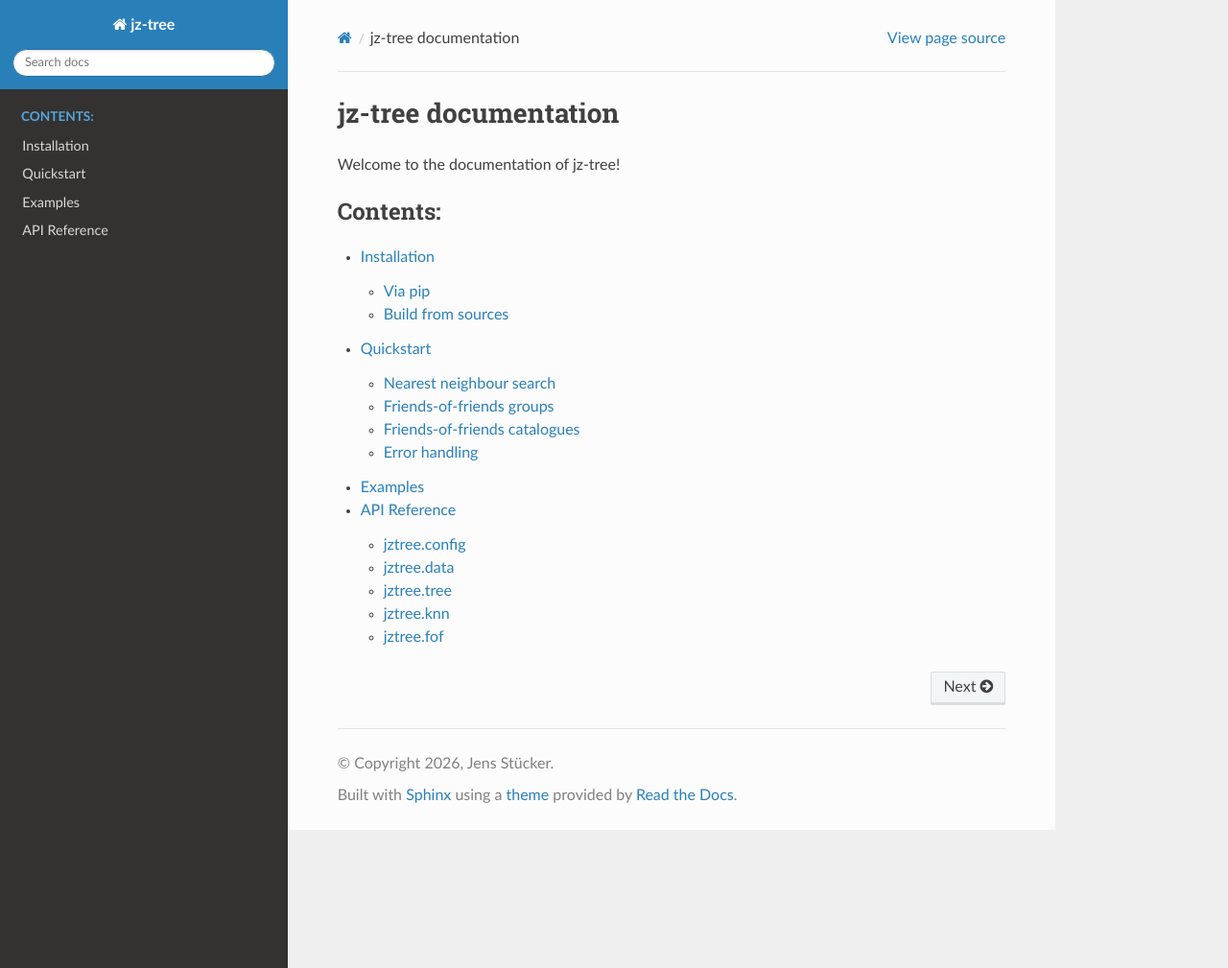
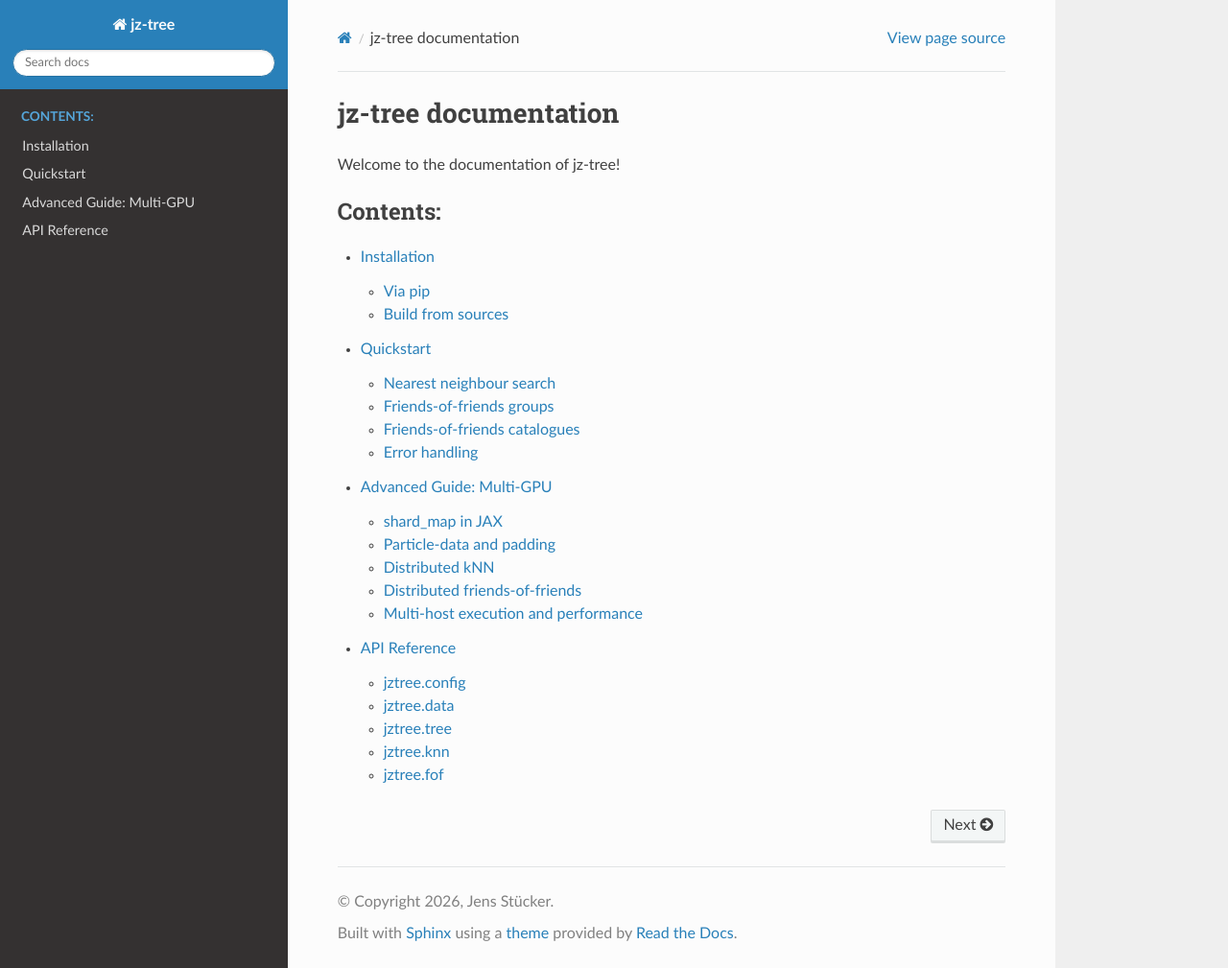
Before and after one commit to jstuecker/jztree, a Sphinx documentation site: the page built from docs/index.rst, in a window 1280 px wide and 1009 px high. Shown: the whole window at 96% size. Built offline with Sphinx 7.4.7 and the Read the Docs theme 3.1.0, drawn with Linux system fonts in a browser that asks for light colours; some of the changed lines change nothing that is shown.

Commit message:
added a multi-gpu-guide to docs

````diff
--- a/docs/examples.md
+++ /dev/null
@@ -1,2 +0,0 @@
-# Examples
-some examples
--- a/docs/index.rst
+++ b/docs/index.rst
@@ -9,5 +9,5 @@ Welcome to the documentation of jz-tree!
 
    installation.md
    quickstart.md
-   examples.md
+   multi_gpu_guide.md
    api.rst
--- /dev/null
+++ b/docs/multi_gpu_guide.md
@@ -0,0 +1,331 @@
+# Advanced Guide: Multi-GPU
+This is a guide on how to use the multi-GPU functionality in **jz-tree**. All functionality works both in
+cases with a single host and multiple GPUs (e.g. if you allocate 4 GPUs on a single node with 1 task)
+or in multi-host multi-GPU setups (e.g. 4 nodes with 4 GPUs each with 16 tasks).
+
+However, to start with a simple interactive scenario, this guide assumes you are executing this
+interactively with a single host on a multi-GPU system. For a multi-host case, the main difference
+is that you'd need to execute `jax.distributed_initialize()` at the beginning, as we will explain later.
+
+Let us start by importing the relevant modules and by declaring a mesh that includes all available
+GPUs:
+
+
+```python
+import jax
+import jax.numpy as jnp
+from jax.sharding import PartitionSpec as P
+import jztree as jz
+from jztree_utils import ics
+import numpy as np
+
+mesh = jax.make_mesh((jax.device_count(),), axis_names=("gpus",), axis_types=jax.sharding.AxisType.Auto)
+```
+
+## shard_map in JAX
+All the multi-GPU code in **jz-tree** is assumed to run from inside a [shard_map](https://docs.jax.dev/en/latest/notebooks/shard_map.html) in JAX. We will briefly reiterate the most important concepts here.
+
+Normally, JAX takes a global perspective on arrays that are distributed across several devices,
+and it permits calling global operations that may internally rearrange the data between
+devices (i.e. it may change the 'sharding'). However, this model is not very useful for scenarios
+where data may be padded and imbalanced between devices.
+
+A `shard_map` instead allows writing a program locally from the perspective of a single device
+(i.e. we only see locally available data), and it allows us
+to declare explicit communication directives between devices. The context inside a `shard_map`
+is very similar to that of an MPI program. The `shard_map` is an interface that switches
+between the perspectives.
+
+Consider the following example:
+
+
+```python
+@jax.jit
+@jax.shard_map(in_specs=P(), out_specs=(P("gpus"), P("gpus"), P()), mesh=mesh)
+def f(seed):
+    # Here, we write code from the perspective of one GPU
+    # that may communicate with others
+
+    rank = jax.lax.axis_index("gpus")
+    pos = jax.random.uniform(jax.random.key(seed + rank), (10000, 3))
+
+    loc = jnp.sum(pos**2)
+    total = jax.lax.psum(loc, axis_name="gpus")
+
+    print("inside", jax.typeof(pos), jax.typeof(loc), jax.typeof(total))
+
+    return pos, loc.reshape(1,), total
+
+pos, loc, total = f(0)
+
+print("outside", jax.typeof(pos), jax.typeof(loc), jax.typeof(total))
+```
+
+    inside float32[10000,3]{V:gpus} float32[]{V:gpus} float32[]
+    outside float32[40000,3] float32[4] float32[]
+
+
+For each input and output of the function, we declare a partition spec that tells JAX how the
+data is supposed to be split (in the input) or joined across the GPUs. `P()` means replication
+across all GPUs (therefore, not changing the shape), `P("gpus")` means that the data should be
+split in inputs and tiled in outputs along the "gpus" axis of the provided mesh. `None` can be used
+to indicate a static parameter.
+
+Inside the function, you can see that we create random numbers with different seeds on each device
+and then we calculate on each GPU locally the sum of squares and later do `jax.lax.psum` (involving
+communication) that gets us the global sum.
+
+With `jax.typeof` we can check the types, revealing that `pos` and `loc` vary across GPUs, but
+`total` is the same number on every device. **JAX**'s `shard_map` always tiles the varying outputs; this is why
+we had to reshape `loc` to be 1D, otherwise we get an error here.
+
+This behavior is actually very inconvenient when working with particle data that may be padded and
+have imbalances and some scalar info (like the particle number or masses). This is why in **jz-tree** we have defined a modified version `expanding_shard_map`:
+
+
+```python
+def f(seed):
+    rank, ndev, axis_name = jz.comm.get_rank_info()
+    print("rank info:", rank, ndev, axis_name)
+
+    pos = jax.random.uniform(jax.random.key(seed + rank), (10000, 3))
+
+    loc = jnp.sum(pos**2)
+    total = jax.lax.psum(loc, axis_name=axis_name)
+
+    print("inside", jax.typeof(pos), jax.typeof(loc), jax.typeof(total))
+
+    return pos, loc, total
+
+f_smapped = jz.jax_ext.expanding_shard_map(f, out_specs=(P(-1), P(-1), P()), in_specs=P(), mesh=mesh)
+f_smapped_jitted = jax.jit(f_smapped)
+
+pos, loc, total = f_smapped_jitted(0)
+
+print("outside", pos.shape, loc.shape, total.shape)
+```
+
+    rank info: JitTracer(int32[]{V:gpus}) 4 ('gpus',)
+    inside float32[10000,3]{V:gpus} float32[]{V:gpus} float32[]
+    outside (4, 10000, 3) (4,) ()
+
+
+Note the following main differences:
+* Varying outputs get an extra leading dimension with length **ndev**
+* The function allows us to put `P(-1)` as a partition spec (this is not a standard **JAX** feature, [but I requested it](https://github.com/jax-ml/jax/issues/34752)). This simply shards across all dimensions that are in the provided mesh. This allows code to stay agnostic of how mesh axes are named and of their shapes. (E.g. if you provided a mesh with two axes, e.g. ("nodes", "gpus") to the code above, it would still work.)
+* We call a function `jz.comm.get_rank_info` that gets information about the mesh, allowing us not to hard-code axis names.
+
+The code above still has the inconvenience that we need to know the mesh when defining `f_smapped` and also the jitted version `f_smapped_jitted`. As a workaround, we have chosen in **jz-tree** to add a `shard_map_constructor`, saved on a function attribute `.smap`, to every mappable function. It allows us to create the shard-mapped and jitted versions of the function conveniently:
+
+
+```python
+def f(seed):
+    rank, ndev, axis_name = jz.comm.get_rank_info()
+    print("rank info:", rank, ndev, axis_name)
+
+    pos = jax.random.uniform(jax.random.key(seed + rank), (10000, 3))
+
+    loc = jnp.sum(pos**2)
+    total = jax.lax.psum(loc, axis_name=axis_name)
+
+    print("inside", jax.typeof(pos), jax.typeof(loc), jax.typeof(total))
+
+    return pos, loc, total
+f.smap = jz.jax_ext.shard_map_constructor(f, out_specs=(P(-1), P(-1), P()), in_specs=P())
+
+pos, loc, total = f.smap(mesh, jit=True)(seed=0)
+
+print("outside", pos.shape, loc.shape, total.shape)
+```
+
+    rank info: JitTracer(int32[]{V:gpus}) 4 ('gpus',)
+    inside float32[10000,3]{V:gpus} float32[]{V:gpus} float32[]
+    outside (4, 10000, 3) (4,) ()
+
+
+This allows us to pass data easily between global and shard-mapped contexts, for example:
+
+
+```python
+part = ics.uniform_particles.smap(mesh, jit=True)(N=10000, npad=1000)
+print(part.pos.shape, part.num)
+partz = jz.tree.distr_zsort.smap(mesh, jit=True)(part, equalize=False)[0]
+print(partz.pos.shape, partz.num)
+```
+
+    (4, 11000, 3) [10000 10000 10000 10000]
+    (4, 11000, 3) [ 9532 10078 10448  9942]
+
+
+Here, we have created a uniform random distribution and sorted it in z-order. The sort creates
+a temporary imbalance (balance would be restored afterwards if `equalize=True` was passed).
+
+However, our recommended approach is to keep as much as possible inside the shard-mapped
+context and to write full programs from an "MPI-style" perspective as much as possible.
+
+## Particle-data and padding
+As you may have noticed in the example above, for multi-GPU scenarios our particle data needs to carry
+some extra information: not every GPU will have the same number of particles at the same time, and
+we need to pad the arrays to allow some extra space for imbalance. Consider the following dataclass
+from `jztree.data.Pos`:
+
+```python
+@jax.tree_util.register_dataclass
+@dataclass(kw_only=True, slots=True)
+class Pos:
+    pos: jax.Array
+    num: int | jax.Array | None = None
+    num_total: int | None = static_field(default=None)
+```
+
+Beyond the position array, it carries a dynamical value `num` which indicates the currently filled number of particles
+(which will be less than or equal to `pos.shape[0]`) and `num_total`, which statically defines the total number of
+particles.
+
+You may define your own particle data class that follows the same interface. Whenever particles
+get communicated or rearranged, we use a `jax.tree.map` approach to adapt all fields that have the
+same leading dimension as `pos`. To pad particles, you may use the function `jztree.data.pad_particles`
+that adds the indicated number of particles along each pytree leaf that has the correct shape. For example,
+this is the implementation of `jztree_utils.ics.uniform_particles`:
+
+```python
+def uniform_particles(N, total_mass=1., seed=0, npad=0):
+    rank, ndev, axis_name = get_rank_info()
+
+    pos = jax.random.uniform(jax.random.PRNGKey(seed + rank), (N,3), dtype=jnp.float32)
+    posmass = PosMass(pos=pos, mass=total_mass/(N*ndev), num=N, num_total=ndev*N)
+
+    return pad_particles(posmass, npad)
+uniform_particles.smap = shard_map_constructor(uniform_particles,
+    in_specs=(None, None, None, None), out_specs=P(-1), static_argnums=(0,3)
+)
+```
+
+You can see that it uses the `jztree.data.PosMass` dataclass which additionally has masses, for example,
+as would be required to calculate masses in FoF catalogues. The type hints in **jz-tree**, e.g. `Pos`
+in `jztree.tree.distr_zsort`, only indicate a minimal interface, but don't require that the
+provided data is a subclass of the indicated class.
+
+## Distributed kNN
+
+If a padded instance of `Pos` is provided, the distributed kNN can be used more or less identically to the single-GPU version. However, bringing the full neighbour list back into input order is
+very communication-heavy. To avoid this, it is recommended to define a reduction function that
+directly extracts the property that you need while all source particles are present in z-order.
+
+Here is an example:
+
+
+```python
+def get_mean_neighbour_rad(N, npad):
+    part = ics.uniform_particles(N, npad=npad)
+
+    def get_rmean(rnn, **kwargs):
+        return jnp.mean(rnn[:,1:], axis=-1)
+
+    cfg = jz.config.KNNConfig()
+    cfg.tree.alloc_fac_nodes = 2.0
+    rmean = jz.knn.knn(part, k=9, result="reduce", reduce_func=get_rmean)
+
+    return part, rmean
+get_mean_neighbour_rad.smap = jz.jax_ext.shard_map_constructor(
+    get_mean_neighbour_rad, in_specs=(None, None), out_specs=(P(-1), P(-1)),
+    static_argnames=["N", "npad"]
+)
+
+part, rmean = get_mean_neighbour_rad.smap(mesh, jit=True)(int(1e6), npad=int(5e5))
+print(part.pos.shape, rmean.shape)
+print(part.pos[0,0], rmean[0,0])
+```
+
+    (4, 1500000, 3) (4, 1500000)
+    [0.947667   0.9785799  0.33229148] 0.0069931187
+
+
+This calculates the average distance to the 8 nearest neighbours (excluding the particle itself). For example, you could easily use this to get a local estimate of the density.
+> The `reduce_func` needs to have `**kwargs`, because the code passes several other optional keyword arguments to this function, namely `part`, `rnn`, `inn`, and `origin`, so you could easily define more general reductions.
+
+## Distributed friends-of-friends
+
+Distributed friends-of-friends works similarly. For example:
+
+
+```python
+from dataclasses import asdict
+
+def write_callback(rank, cata: jz.data.FofCatalogue):
+    cata = jz.data.squeeze_catalogue(cata)
+    print(f"rank: {rank} ngroups {cata.ngroups}")
+    np.savez(f"fof_catalogue_rank_{rank}.npz", **asdict(cata))
+
+def write_fof_catalogue(N, npad):
+    rank, ndev, axis_name = jz.comm.get_rank_info()
+
+    part = ics.uniform_particles(N, npad=npad)
+
+    rlink = 0.7 * np.cbrt(1./part.num_total)
+
+    partf, cata = jz.fof.fof_and_catalogue(part, rlink=rlink)
+
+    jax.debug.callback(write_callback, rank, cata)
+write_fof_catalogue.smap = jz.jax_ext.shard_map_constructor(
+    write_fof_catalogue, in_specs=(None, None), out_specs=None,
+    static_argnames=["N", "npad"]
+)
+
+write_fof_catalogue.smap(mesh, jit=True)(250000, 100000)
+```
+
+    rank: 3 ngroups 310
+    rank: 1 ngroups 322
+    rank: 0 ngroups 337
+    rank: 2 ngroups 320
+
+
+```{note}
+You may notice that JIT compilation takes significantly longer than for the single-GPU version. This is because **JAX's** communication routines compile relatively slowly and FoF requires many of them.
+```
+
+Here we have written the catalogues to disk in a host callback. Inside the host callback, the data is given as NumPy arrays and we can remove the padding in the catalogue with `jztree.data.squeeze_catalogue`. Every rank writes its own NumPy file.
+Here you can verify that the output makes sense:
+
+
+```python
+for rank in range(0,4):
+    cata = np.load(f"fof_catalogue_rank_{rank}.npz")
+    print("rank", rank, "ngr", cata["ngroups"], "largest ten:", np.sort(cata["count"])[::-1][0:10])
+```
+
+    rank 0 ngr 337 largest ten: [61 54 46 45 43 43 43 43 42 41]
+    rank 1 ngr 322 largest ten: [64 61 51 47 45 45 43 41 40 40]
+    rank 2 ngr 320 largest ten: [64 62 55 46 46 44 41 41 40 39]
+    rank 3 ngr 310 largest ten: [60 52 50 47 46 44 43 43 42 41]
+
+
+Of course, for an HPC code it is advisable to use a more advanced file format like HDF5 to save the data.
+
+## Multi-host execution and performance
+
+Generally, to execute the code with multiple hosts, all you need to add before calling any other JAX function is:
+```python
+import jax
+jax.distributed_initialize()
+```
+Of course, you should use a `.py` script (rather than an `.ipynb` notebook) for your code, and with Slurm you may execute it as `srun python myscript.py`. To get good performance, it is very important that you provide a sufficient number of CPUs per task. These extra CPUs are heavily involved in communication, e.g. see [this GitHub issue](https://github.com/jax-ml/jax/discussions/34883). For the same reason, the single-host multiple-GPU case is significantly slower than the case where you provide one task per GPU. So it is recommended to only use it to interactively develop and test code.
+
+Here is an example Slurm script that I use for some performance measurements on 4 nodes with 4 GPUs each:
+```slurm
+#!/bin/bash
+#SBATCH --nodes=4
+#SBATCH --ntasks-per-node=4
+#SBATCH --cpus-per-task=8
+#SBATCH --time=00:30:00
+#SBATCH --gres=gpu:4
+# ...
+
+conda activate cu12.2
+cd repos/jz-tree/checks/profiling
+
+srun python multi_gpu.py
+```
+
+Of course, the setup may vary notably, depending on your cluster.
````
